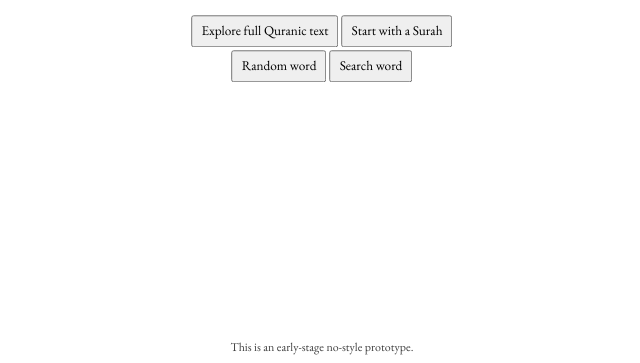
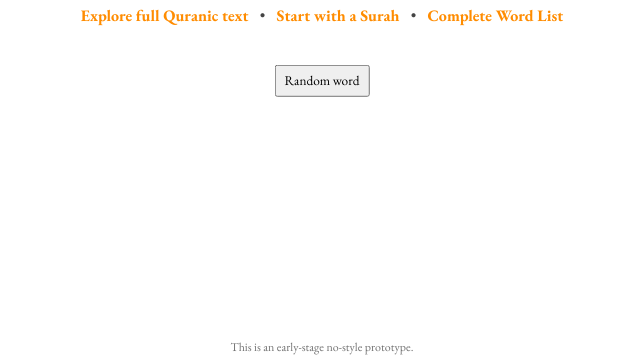
Before and after one commit to prosyed/jidhr, a plain HTML site: page client/index.html in a window 1280 px wide. Shown: the part 437-800 px from the top of the page, without its empty margins (318-958 px from the left). Drawn offline with nearby package versions, Linux system fonts and the light colour scheme.

Commit message:
Add hyperlinks to index

```diff
--- a/client/index.html
+++ b/client/index.html
@@ -24,12 +24,12 @@
             <h1>Judhoor <span style='font-family: "Amiri", serif;'>جذور</span></h1>
             <h2>Learn Quranic Vocabulary</h2>
             <div>
-                <button>Explore full Quranic text</button>
-                <button>Start with a Surah</button>
+                <a href="text?range=all">Explore full Quranic text</a> &bull;
+                <a href="text">Start with a Surah</a> &bull;
+                <a href="list">Complete Word List</a>
             </div>
-            <div style="margin-top: 3px;">
+            <div style="margin-top: 35px;">
                 <button>Random word</button>
-                <button>Search word</button>
             </div>
         </div>
         <div id="foot">
--- a/client/proto.css
+++ b/client/proto.css
@@ -5,6 +5,7 @@ body {
     margin: 0;
     text-align: center;
     font-family: "EB Garamond", serif;
+    color: #444;
 }
 
 h1 {
@@ -20,6 +21,15 @@ button {
     font-family: "EB Garamond", serif;
     padding: 4px 8px;
     line-height: 20px;
+}
+
+a {
+    color:darkorange;
+    display: inline-block;
+    padding: 4px 8px;
+    text-decoration: none;
+    cursor: pointer;
+    font-weight: bold;
 }
 
 #stamp {
```
